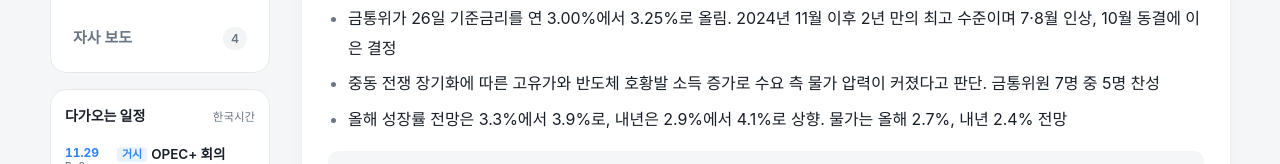
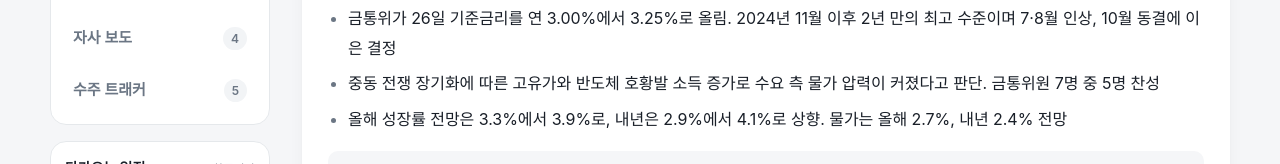
Before and after one commit to vlakd0401-cyber/energy-brief, a plain HTML site: page index.html in a window 1280 px wide. Shown: the part 1090-1254 px from the top of the page. Drawn offline with Linux system fonts and the light colour scheme; a web font is replaced by a local one.

Commit message:
보강: 수주 트래커 탭, 자사 보도 외신 중심 전환, 증권사 리포트·정책 원문·업계지 수집 규칙
Co-Authored-By: Claude Opus 5.5 <noreply@anthropic.com>
Claude-Session: https://claude.ai/code/session_014j3YqJpiSGHiVzshdHarAh

```diff
--- a/data/coverage.json
+++ b/data/coverage.json
@@ -7,7 +7,8 @@
   "tone": "pos",
   "title": "나신평, HD현대오일뱅크 신용등급 전망 '긍정적' 상향",
   "source": "이코노믹리뷰",
-  "url": "https://www.econovill.com/news/articleView.html?idxno=758475"
+  "url": "https://www.econovill.com/news/articleView.html?idxno=758475",
+  "intl": false
  },
  {
   "date": "2026-11-25",
@@ -18,7 +19,8 @@
   "tone": "pos",
   "title": "HD현대오일뱅크, 석화 부담 덜었다 '신용등급 상향' 청신호",
   "source": "블로터",
-  "url": "https://www.bloter.net/news/articleView.html?idxno=679688"
+  "url": "https://www.bloter.net/news/articleView.html?idxno=679688",
+  "intl": false
  },
  {
   "date": "2026-11-24",
@@ -28,7 +30,8 @@
   "tone": "neu",
   "title": "목표가 낮춰도 주가는 한참 아래…효성중공업·HD현대일렉 저평가론 고개",
   "source": "인베스트조선",
-  "url": "https://www.investchosun.com/site/data/html_dir/2026/11/24/2026112480076.html"
+  "url": "https://www.investchosun.com/site/data/html_dir/2026/11/24/2026112480076.html",
+  "intl": false
  },
  {
   "date": "2026-11-24",
@@ -38,7 +41,8 @@
   "tone": "neu",
   "title": "AI 투자 우려에 눌렸던 전력기기주 '급반등'…LS일렉트릭 10%↑",
   "source": "뉴스1",
-  "url": "https://www.news1.kr/finance/market-exr/6364567"
+  "url": "https://www.news1.kr/finance/market-exr/6364567",
+  "intl": false
  },
  {
   "date": "2026-11-18",
@@ -48,7 +52,8 @@
   "tone": "pos",
   "title": "HD현대오일뱅크, 창립 62주년…고도화·다각화·친환경 '3대 엔진' 가속",
   "source": "파이낸셜포스트",
-  "url": "https://kr.investing.com/news/stock-market-news/article-2180681"
+  "url": "https://kr.investing.com/news/stock-market-news/article-2180681",
+  "intl": false
  },
  {
   "date": "2026-11-16",
@@ -59,7 +64,8 @@
   "tone": "pos",
   "title": "HD현대, 태양광·ESS·송배전 기술 총출동…북미시장 정조준",
   "source": "아시아경제",
-  "url": "https://view.asiae.co.kr/article/2026111611445700094"
+  "url": "https://view.asiae.co.kr/article/2026111611445700094",
+  "intl": false
  },
  {
   "date": "2026-11-16",
@@ -70,7 +76,8 @@
   "tone": "pos",
   "title": "HD현대, 북미 태양광·배터리 '동시 공략'",
   "source": "파이낸셜뉴스",
-  "url": "https://www.fnnews.com/news/202611161821496649"
+  "url": "https://www.fnnews.com/news/202611161821496649",
+  "intl": false
  },
  {
   "date": "2026-11-16",
@@ -81,6 +88,7 @@
   "tone": "neu",
   "title": "HD현대, 'RE+ 2026'서 태양광·BESS·전력망 기술 선보인다",
   "source": "더파워뉴스",
-  "url": "https://www.thepowernews.co.kr/view.php?ud=202611161341419811de3f0aa1be_7"
+  "url": "https://www.thepowernews.co.kr/view.php?ud=202611161341419811de3f0aa1be_7",
+  "intl": false
  }
 ]
--- /dev/null
+++ b/data/orders.json
@@ -0,0 +1,57 @@
+[
+ {
+  "date": "2026-11-03",
+  "company": "gev",
+  "client": "Power Grid(인도 국영 송전사)",
+  "region": "인도",
+  "product": "6,000MW ±800kV HVDC LCC 변환소(Barmer II–South Kalamb)",
+  "amount": "",
+  "note": "GE Vernova T&D India가 낙찰 통보서(LoA) 수령, 본계약은 추후 체결",
+  "source": "Electrical Mirror",
+  "url": "https://electricalmirror.net/ge-vernova-td-india-receives-powergrid-award-for-6000-mw-hvdc-transmission-project/"
+ },
+ {
+  "date": "2026-10-01",
+  "company": "ls",
+  "client": "美 하이퍼스케일 데이터센터 프로젝트",
+  "region": "미국",
+  "product": "초고압 변압기",
+  "amount": "1,812억원",
+  "note": "미국 자회사 LS ELECTRIC AMERICA 수주, 계약기간 2026.9.30~2030.1.30(최근 매출액 대비 3.65%)",
+  "source": "스페셜타임스(공시)",
+  "url": "https://www.specialtimes.co.kr/news/articleView.html?idxno=469279"
+ },
+ {
+  "date": "2026-09-15",
+  "company": "hyosung",
+  "client": "美 빅테크 2곳(AI 데이터센터)",
+  "region": "미국",
+  "product": "765kV·345kV 초고압 변압기",
+  "amount": "3,865억원",
+  "note": "765kV 2,200억원 + 345kV 1,665억원, 9월 한 달간 체결",
+  "source": "디일렉",
+  "url": "https://www.thelec.kr/news/articleView.html?idxno=62283"
+ },
+ {
+  "date": "2026-05-07",
+  "company": "hde",
+  "client": "美 중부 대형 유틸리티",
+  "region": "미국",
+  "product": "765kV 초고압 변압기·리액터",
+  "amount": "1,730억원",
+  "note": "미국 법인을 통한 공급계약",
+  "source": "딜사이트(공시)",
+  "url": "https://dealsite.co.kr/articles/161393/103125"
+ },
+ {
+  "date": "2026-01-06",
+  "company": "hde",
+  "client": "HD Hyundai Electric America(미국 프로젝트)",
+  "region": "미국",
+  "product": "765kV 초고압 변압기",
+  "amount": "983억원",
+  "note": "최근 매출액 대비 2.96%",
+  "source": "한국경제(공시)",
+  "url": "https://www.hankyung.com/article/202601063480L"
+ }
+]
--- a/index.html
+++ b/index.html
@@ -122,6 +122,17 @@ details.briefs summary span{font-weight:500;color:var(--ink-2);font-size:13px}
 .tone{font-size:11.5px;font-weight:700;border-radius:5px;padding:1px 7px;white-space:nowrap}
 .tone.pos{background:var(--accent-soft);color:var(--accent)} .tone.neg{background:var(--hot-soft);color:var(--hot)} .tone.neu{background:var(--tag);color:var(--ink-2)}
 .covnote{font-size:12.5px;color:var(--ink-2);margin:4px 0 12px}
+.otable{overflow-x:auto;background:var(--surface);border-radius:16px;box-shadow:0 1px 2px rgba(0,0,0,.04),0 4px 16px rgba(0,0,0,.04)}
+.otable table{width:100%;border-collapse:collapse;font-size:14px;min-width:680px}
+.otable th{text-align:left;font-size:12px;color:var(--ink-2);font-weight:600;padding:12px 14px;border-bottom:1px solid var(--line)}
+.otable td{padding:12px 14px;border-top:1px solid var(--line);vertical-align:top}
+.otable tr.onote td{border-top:0;padding-top:0;font-size:12.5px;color:var(--ink-2)}
+.otable tr.own td{background:var(--accent-soft)}
+.otable .od{font-variant-numeric:tabular-nums;white-space:nowrap;color:var(--ink-2)}
+.otable .oa{font-weight:700;white-space:nowrap;font-variant-numeric:tabular-nums}
+.otable a{color:var(--accent);font-weight:600;text-decoration:none;white-space:nowrap}
+.otable .tag{white-space:nowrap}
+.otable tr.own + tr.onote td{background:var(--accent-soft)}
 footer{margin-top:36px;font-size:12.5px;color:var(--ink-2)}
 @media (max-width:900px){.wrap{grid-template-columns:minmax(0,1fr);grid-template-rows:none;grid-template-areas:"top" "today" "tick" "side" "scope" "filters" "note" "feed" "foot"}
  .side{position:static;margin-bottom:12px;gap:12px}nav.tabs{flex-direction:row;overflow-x:auto;padding:6px}.cal li:nth-child(n+5){display:none}.tab{padding:8px 12px}.status{text-align:left}input#q{width:100%;margin-left:0}.src{margin-left:0;width:100%}article.card{padding:16px}}
@@ -170,7 +181,8 @@ footer{margin-top:36px;font-size:12.5px;color:var(--ink-2)}
     {id:"electric", name:"일렉트릭", scope:"HD현대일렉트릭(전력기기) · 효성중공업, LS일렉트릭, Siemens Energy, GE Vernova, Hitachi Energy 동향 포함"},
     {id:"solar", name:"에너지솔루션", scope:"HD현대에너지솔루션(태양광 셀·모듈)"},
     {id:"hydrogen", name:"하이드로젠", scope:"HD하이드로젠(수소연료전지·SOFC)"},
-    {id:"own", name:"자사 보도", scope:"4개사(계열사 포함)가 직접 언급된 기사 목록"},
+    {id:"own", name:"자사 보도", scope:"4개사(계열사 포함)가 직접 언급된 기사. 외신·해외 업계지 중심이며 국내는 주요 기사만 담습니다"},
+    {id:"orders", name:"수주 트래커", scope:"HD현대일렉트릭과 경쟁사(효성중공업·LS일렉트릭·Siemens Energy·GE Vernova·Hitachi Energy)의 주요 수주 누적"},
   ];
   const TYPES = {all:"전체", domestic:"국내기사", foreign:"외신", report:"리포트", policy:"정책"};
   const RANGES = {all:"전체", "1":"오늘", "3":"3일", "7":"7일", "30":"30일"};
@@ -179,7 +191,7 @@ footer{margin-top:36px;font-size:12.5px;color:var(--ink-2)}
   const REGION = {KR:"한국", US:"미국", EU:"EU", GL:"글로벌", CN:"중국", JP:"일본", ME:"중동", IN:"인도"};
   const CAT_NAME = Object.fromEntries(TABS.map(t => [t.id, t.name]));
 
-  const state = {coverage:[], tab:"all", type:"all", range:"7", imp:"all", q:"", items:[], loaded:false};
+  const state = {orders:[], coverage:[], tab:"all", type:"all", range:"7", imp:"all", q:"", items:[], loaded:false};
   try { const s = JSON.parse(localStorage.getItem("eb-filters")||"{}"); Object.assign(state, {type:s.type||"all", range:s.range||"7", imp:s.imp||"all"}); } catch(e){}
   const save = () => { try { localStorage.setItem("eb-filters", JSON.stringify({type:state.type, range:state.range, imp:state.imp})); } catch(e){} };
 
@@ -224,7 +236,7 @@ footer{margin-top:36px;font-size:12.5px;color:var(--ink-2)}
       const b = el("button", "tab"); b.type = "button"; b.setAttribute("role","tab");
       b.setAttribute("aria-selected", String(state.tab === t.id));
       b.appendChild(el("span", null, t.name));
-      const n = t.id === "own" ? covFiltered().length : t.id === "all" ? base.length : base.filter(i => i.category === t.id).length;
+      const n = t.id === "orders" ? state.orders.length : t.id === "own" ? covFiltered().length : t.id === "all" ? base.length : base.filter(i => i.category === t.id).length;
       b.appendChild(el("span", "n", String(n)));
       b.addEventListener("click", () => { location.hash = t.id; });
       nav.appendChild(b);
@@ -302,6 +314,7 @@ footer{margin-top:36px;font-size:12.5px;color:var(--ink-2)}
       rows.forEach(c => {
         const li = el("li");
         if (c.tone && TONE[c.tone]) li.appendChild(el("span", "tone " + c.tone, TONE[c.tone]));
+        if (c.intl) li.appendChild(el("span", "tag", "외신"));
         (Array.isArray(c.companies) ? c.companies : []).forEach(k => li.appendChild(el("span", "tag co", CO_NAME[k] || k)));
         const u = safeUrl(c.url); const a = el("a", null, c.title || ""); if (u){ a.href = u; a.target = "_blank"; a.rel = "noopener noreferrer"; } li.appendChild(a);
         li.appendChild(el("span", "bs", c.source || ""));
@@ -310,9 +323,32 @@ footer{margin-top:36px;font-size:12.5px;color:var(--ink-2)}
       sec.appendChild(ul); feed.appendChild(sec);
     });
   }
+  const OCO = {hde:"HD현대일렉트릭", hyosung:"효성중공업", ls:"LS일렉트릭", siemens:"Siemens Energy", gev:"GE Vernova", hitachi:"Hitachi Energy"};
+  function renderOrders(feed){
+    const list = state.orders.filter(o => !state.q || [o.client, o.product, o.note, OCO[o.company]].join(" ").toLowerCase().includes(state.q)).sort((a,b) => (b.date||"").localeCompare(a.date||""));
+    feed.appendChild(el("p", "covnote", "공시·보도로 확인된 수주만 담습니다. 금액은 공시 또는 보도 기준이며, 비공개 계약은 '비공개'로 표시합니다."));
+    if (!list.length){ feed.appendChild(el("div","empty","등록된 수주가 없습니다.")); return; }
+    const wrap = el("div","otable"); const t = el("table");
+    const hr = el("tr"); ["날짜","회사","발주처·지역","품목","금액",""].forEach(x => hr.appendChild(el("th", null, x))); const th = el("thead"); th.appendChild(hr); t.appendChild(th);
+    const tb = el("tbody");
+    list.forEach(o => {
+      const tr = el("tr" , o.company === "hde" ? "own" : "");
+      tr.appendChild(el("td","od", (o.date||"").replace(/-/g,".")));
+      const c = el("td"); c.appendChild(el("span","tag co", OCO[o.company] || o.company)); tr.appendChild(c);
+      tr.appendChild(el("td", null, [o.client, o.region].filter(Boolean).join(" · ")));
+      tr.appendChild(el("td", null, o.product || ""));
+      tr.appendChild(el("td","oa", o.amount || "비공개"));
+      const l = el("td"); const u = safeUrl(o.url); if (u){ const a = el("a", null, "출처 ↗"); a.href = u; a.target = "_blank"; a.rel = "noopener noreferrer"; l.appendChild(a); } tr.appendChild(l);
+      tb.appendChild(tr);
+      if (o.note){ const nr = el("tr","onote"); const td = el("td"); td.colSpan = 6; td.textContent = o.note; nr.appendChild(td); tb.appendChild(nr); }
+    });
+    t.appendChild(tb); wrap.appendChild(t); feed.appendChild(wrap);
+  }
   function render(){
     renderTabs();
     const feed = $("#feed"); feed.textContent = "";
+    if (state.tab === "orders"){ ["typeGroup","impGroup","rangeGroup"].forEach(id => $("#"+id).hidden = true); renderOrders(feed); return; }
+    $("#rangeGroup").hidden = false;
     if (state.tab === "own"){ ["typeGroup","impGroup"].forEach(id => $("#"+id).hidden = true); renderOwn(feed); return; }
     ["typeGroup","impGroup"].forEach(id => $("#"+id).hidden = false);
     if (!state.loaded){ feed.appendChild(el("div","empty","이슈를 불러오는 중입니다…")); return; }
@@ -341,7 +377,7 @@ footer{margin-top:36px;font-size:12.5px;color:var(--ink-2)}
   render();
 
   const DATA = document.documentElement.dataset;
-  const ISSUES_URL = DATA.issues || "data/issues.json", META_URL = DATA.meta || "data/meta.json", IND_URL = DATA.indicators || "data/indicators.json", CAL_URL = DATA.calendar || "data/calendar.json", TODAY_URL = DATA.today || "data/today.json", COV_URL = DATA.coverage || "data/coverage.json";
+  const ISSUES_URL = DATA.issues || "data/issues.json", META_URL = DATA.meta || "data/meta.json", IND_URL = DATA.indicators || "data/indicators.json", CAL_URL = DATA.calendar || "data/calendar.json", TODAY_URL = DATA.today || "data/today.json", COV_URL = DATA.coverage || "data/coverage.json", ORD_URL = DATA.orders || "data/orders.json";
   const KIND = {policy:"정책", macro:"거시", earn:"실적", kr:"국내", event:"행사"};
   function renderCal(list){
     const box = $("#cal"); box.textContent = "";
@@ -404,6 +440,7 @@ footer{margin-top:36px;font-size:12.5px;color:var(--ink-2)}
       const v = "?t=" + Math.floor(Date.now()/60000);
       fetch(CAL_URL+v, {cache:"no-store"}).then(r => r.ok ? r.json() : null).then(renderCal).catch(() => {});
       fetch(TODAY_URL+v, {cache:"no-store"}).then(r => r.ok ? r.json() : null).then(renderToday).catch(() => {});
+      fetch(ORD_URL+v, {cache:"no-store"}).then(r => r.ok ? r.json() : null).then(o => { state.orders = Array.isArray(o) ? o : []; render(); }).catch(() => {});
       fetch(COV_URL+v, {cache:"no-store"}).then(r => r.ok ? r.json() : null).then(c => { state.coverage = Array.isArray(c) ? c : []; render(); }).catch(() => {});
       fetch(IND_URL+v, {cache:"no-store"}).then(r => r.ok ? r.json() : null).then(renderTicker).catch(() => {});
       const [ir, mr] = await Promise.all([fetch(ISSUES_URL+v, {cache:"no-store"}), fetch(META_URL+v, {cache:"no-store"})]);
```
Also changed, not shown: 2 other files.
